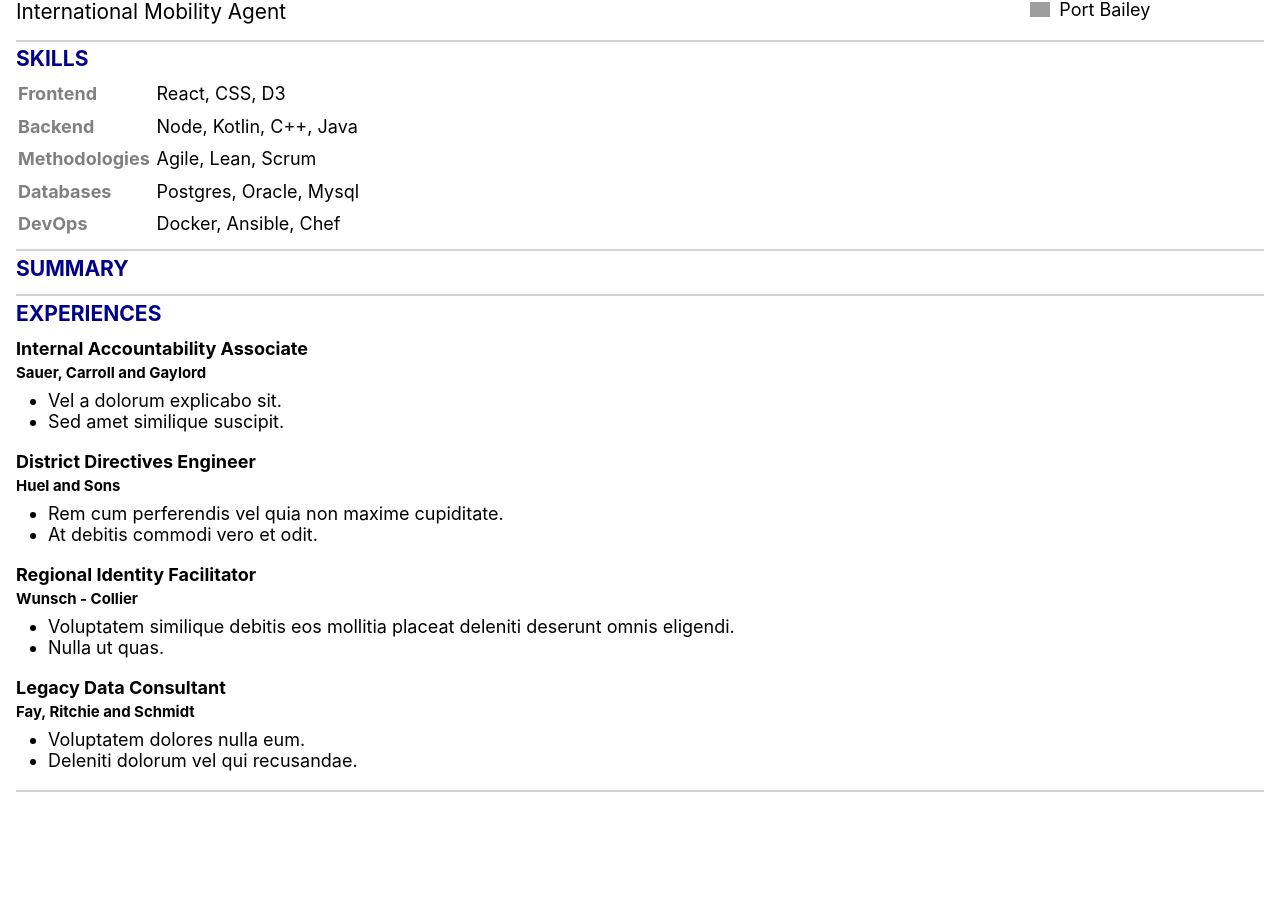
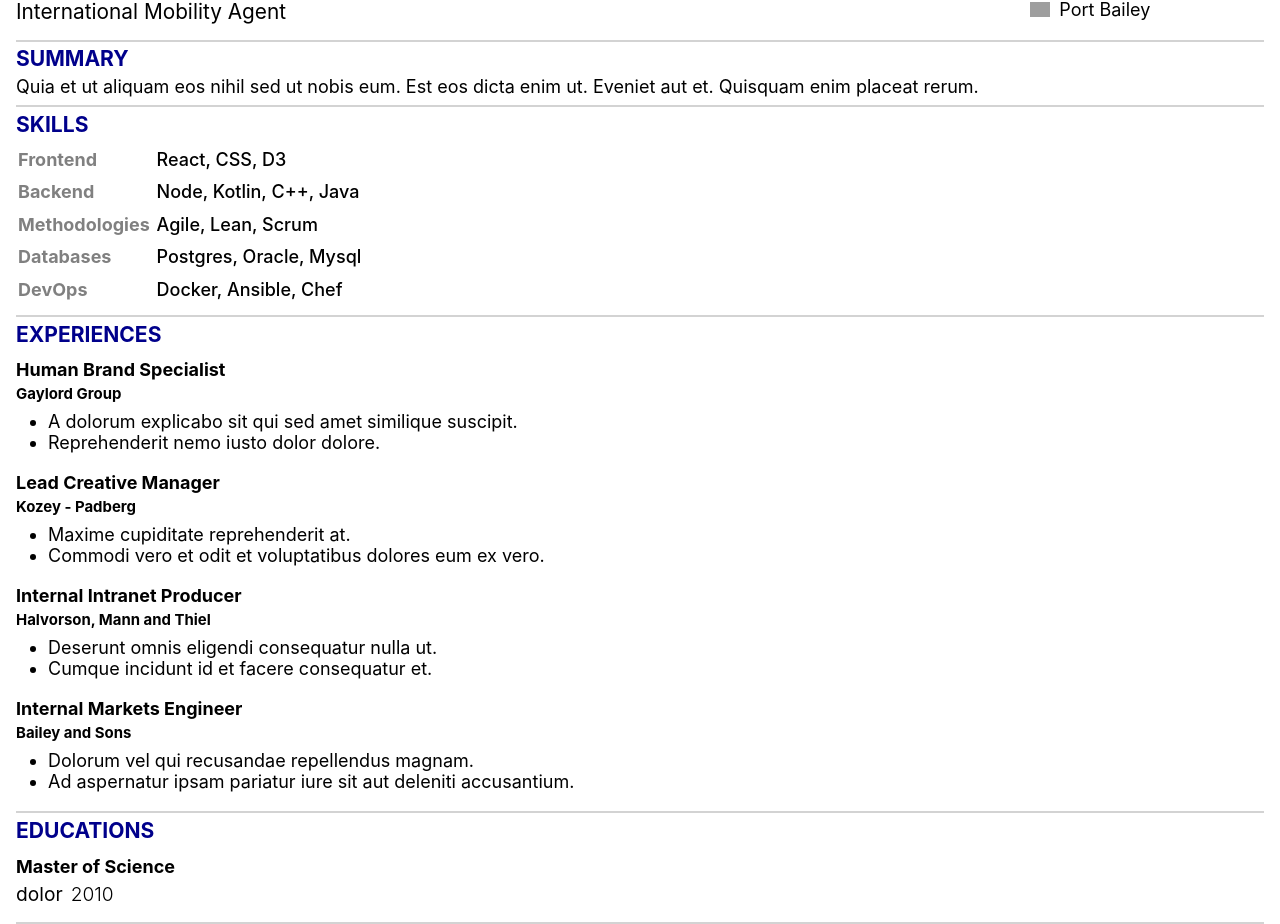
Before and after one commit to FredericHeem/cvtemplate, a React (Create React App) app: page / in a window 1280 px wide. Shown: the part 68-992 px from the top of the page. Before the commit the page ends 860 px from the top, so only its background shows below. Built offline with nearby package versions, Linux system fonts and the light colour scheme; grey boxes are pictures that could not be loaded.

Commit message:
add education

```diff
--- a/src/App.js
+++ b/src/App.js
@@ -20,6 +20,14 @@
     experience: faker.name.jobTitle()
   },
   summary: faker.lorem.paragraph(),
+  educations: [
+    {
+      name: "Master of Science",
+      description: faker.lorem.word(),
+      issuer: faker.lorem.word(),
+      endYear: "2010"
+    }
+  ],
   skills: [
     {
       category: "Frontend",
@@ -62,11 +70,18 @@
     `}
   >
     <h3>Summary</h3>
-    {JSON.stringify(summary)}
+    {summary}
   </section>
 );
+
 const SkillSection = ({ skill = {} }) => (
-  <tr>
+  <tr
+    css={css`
+      td {
+        font-weight: 500;
+      }
+    `}
+  >
     <th>{skill.category}</th>
     <td>{skill.items.map(item => item.name).join(", ")}</td>
   </tr>
@@ -114,6 +129,45 @@
     <div>
       {experiences.map((experience, key) => (
         <Experience experience={experience} key={key} />
+      ))}
+    </div>
+  </section>
+);
+
+const Education = ({ education }) => (
+  <div
+    css={css`
+      padding: 0.5rem 0;
+    `}
+  >
+    <h4>{education.name}</h4>
+    <div
+      css={css`
+        display: flex;
+        > div {
+          padding-right: 0.5rem;
+        }
+        font-size: 1.2rem;
+      `}
+    >
+      <div>{education.issuer}</div>
+      <div
+        css={css`
+          font-weight: 300;
+        `}
+      >
+        {education.endYear}
+      </div>
+    </div>
+  </div>
+);
+
+const Educations = ({ educations = [] }) => (
+  <section>
+    <h3>Educations</h3>
+    <div>
+      {educations.map((education, key) => (
+        <Education education={education} key={key} />
       ))}
     </div>
   </section>
@@ -185,7 +239,7 @@
           padding: 0;
         }
         section {
-          padding:0.3rem 0 0.5rem 0;
+          padding: 0.3rem 0 0.5rem 0;
           border-bottom: 2px solid lightgray;
         }
         h1,
@@ -205,9 +259,10 @@
       `}
     >
       <BasicInfo info={content.basicInfo} />
+      <Summary summary={content.summary} />
       <Skills skills={content.skills} />
-      <Summary skills={content.summary} />
       <Experiences experiences={content.experiences} />
+      <Educations educations={content.educations} />
       {/*JSON.stringify(content, null, 4)*/}
     </main>
   );
```
